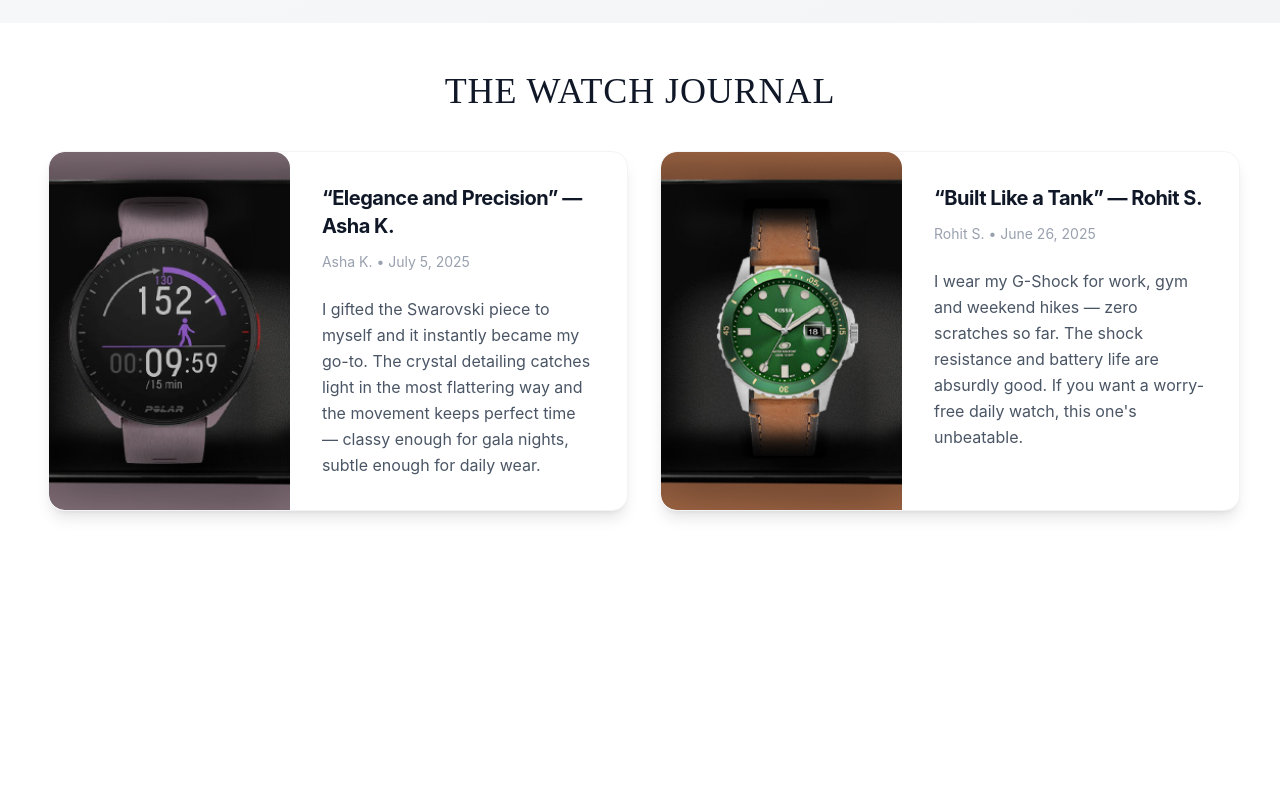
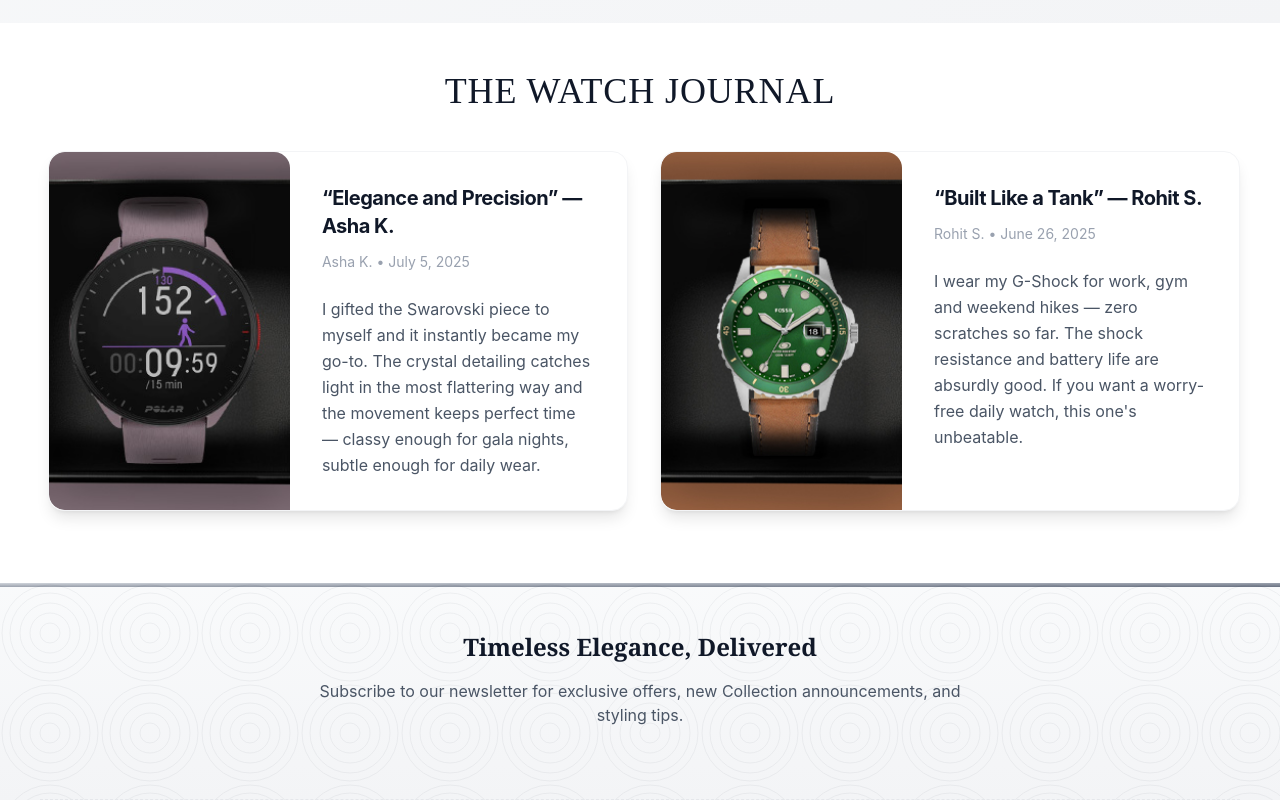
Before and after one commit to ChamalshaInduwara/E-Commerce, a React (Vite) app in the folder frontend/: page / in a window 1280 px wide. Shown: the part 3116-3916 px from the top of the page. Before the commit the page ends 3699 px from the top, so only its background shows below. Built offline with nearby package versions, Linux system fonts and the light colour scheme.

Commit message:
feat: add Footer component with newsletter subscription section and pattern overlay

```diff
--- /dev/null
+++ b/frontend/src/components/Footer.jsx
@@ -0,0 +1,91 @@
+import React from 'react'
+import { footerStyles } from '../assets/dummyStyles';
+
+const Footer = () => {
+  return (
+    <footer className={footerStyles.footer}>
+        <div className={footerStyles.topBorder}>
+        </div>
+           {/* Pattern overlay */}
+      <div className={footerStyles.patternOverlay}>
+        <svg width="100%" height="100%" xmlns="http://www.w3.org/2000/svg">
+          <defs>
+            <pattern
+              id="watchPattern"
+              x="0"
+              y="0"
+              width="100"
+              height="100"
+              patternUnits="userSpaceOnUse"
+            >
+              <circle
+                cx="50"
+                cy="50"
+                r="48"
+                stroke="currentColor"
+                strokeWidth="1"
+                fill="none"
+              />
+              <circle
+                cx="50"
+                cy="50"
+                r="40"
+                stroke="currentColor"
+                strokeWidth="1"
+                fill="none"
+              />
+              <circle
+                cx="50"
+                cy="50"
+                r="30"
+                stroke="currentColor"
+                strokeWidth="1"
+                fill="none"
+              />
+              <circle
+                cx="50"
+                cy="50"
+                r="20"
+                stroke="currentColor"
+                strokeWidth="1"
+                fill="none"
+              />
+              <circle
+                cx="50"
+                cy="50"
+                r="10"
+                stroke="currentColor"
+                strokeWidth="1"
+                fill="none"
+              />
+            </pattern>
+          </defs>
+          <rect
+            x="0"
+            y="0"
+            width="100%"
+            height="100%"
+            fill="url(#watchPattern)"
+          />
+        </svg>
+      </div>
+      <div className={footerStyles.mainContainer}>
+        <div className={footerStyles.newsletterSection}>
+            <div className={footerStyles.newsletterContent}>
+                <h3 className={footerStyles.newsletterTitle}>
+                    Timeless Elegance, Delivered
+                </h3>
+                <p className={footerStyles.newsletterText}>
+                    Subscribe to our newsletter for exclusive offers, new Collection announcements, and styling tips.
+                </p>
+
+            </div>
+
+        </div>
+      </div>
+
+    </footer>
+  )
+}
+
+export default Footer
--- a/frontend/src/pages/Home.jsx
+++ b/frontend/src/pages/Home.jsx
@@ -4,6 +4,7 @@
 import ComingSoonWatchesPage from '../components/ComingSoonWatchesPage'
 import FashionPage from '../components/FashionPage'
 import TestimonialsPage from '../components/TestimonialsPage'
+import Footer from '../components/Footer'
 
 const Home = () => {
   return (
@@ -13,6 +14,7 @@
         <ComingSoonWatchesPage />
         <FashionPage />
         <TestimonialsPage />
+        <Footer />
     </div>
   )
 }
```
